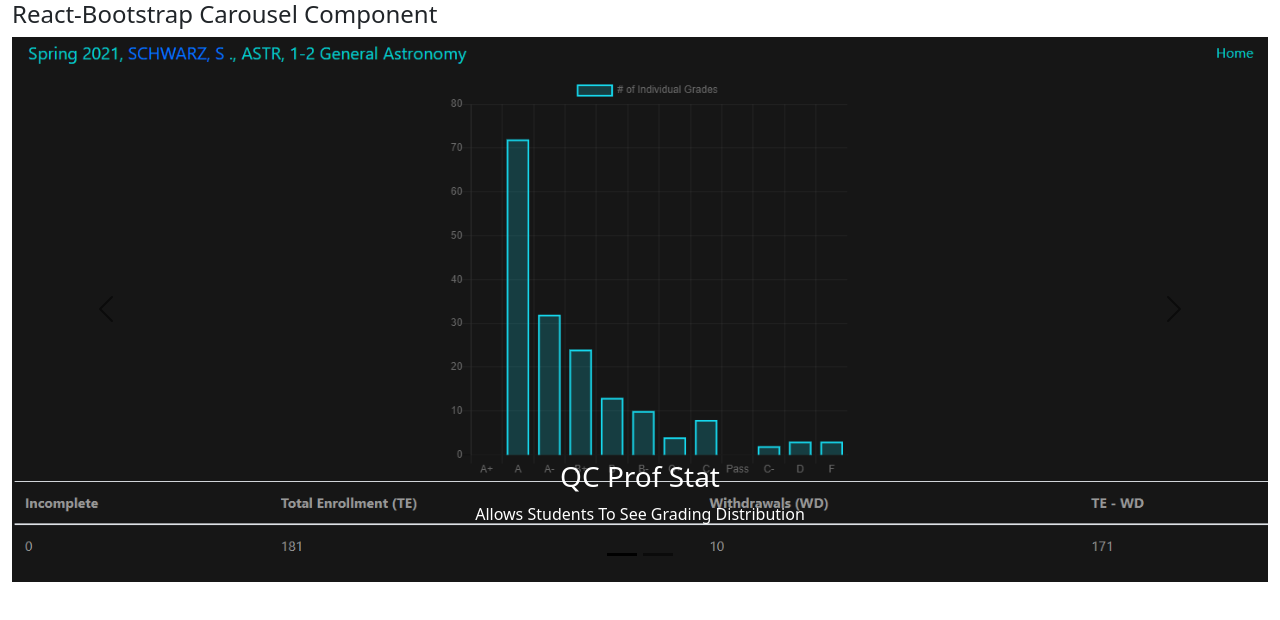
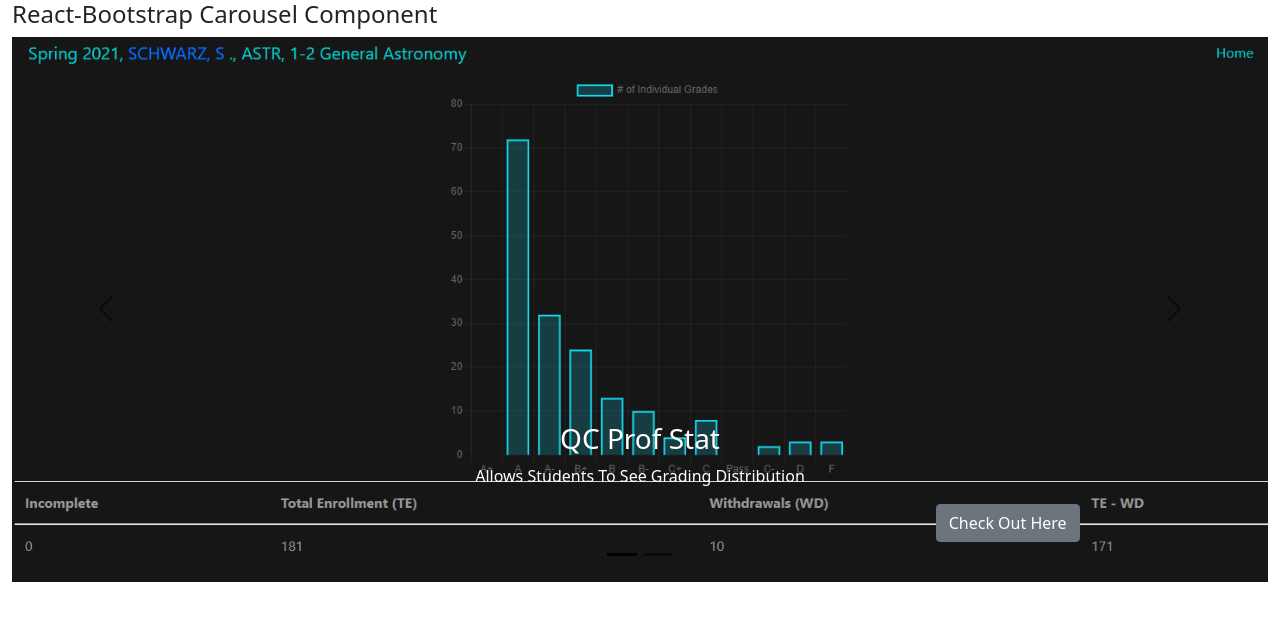
Before and after one commit to JustSch/JustSch.github.io, a React (Create React App) app: page /#/ in a window 1280 px wide. Shown: the top 620 px of the page. Built offline with nearby package versions, Linux system fonts and the light colour scheme.

Commit message:
added buttons

```diff
--- a/package.json
+++ b/package.json
@@ -15,7 +15,7 @@
   },
   "scripts": {
     "predeploy": "npm run build",
-    "deploy": "gh-pages -b master -d build -t true",
+    "deploy": "gh-pages -d build -t true",
     "start": "react-scripts start",
     "build": "react-scripts build",
     "eject": "react-scripts eject"
--- a/src/Home.js
+++ b/src/Home.js
@@ -1,6 +1,7 @@
 import Container from "react-bootstrap/Container";
 import Carousel from "react-bootstrap/Carousel";
 import './home.css'
+import Button from "react-bootstrap/Button";
 const Home = () => {
     return (
         <Container fluid>
@@ -15,6 +16,7 @@ const Home = () => {
                     <Carousel.Caption>
                         <h3 class="qc">QC Prof Stat</h3>
                         <p class="qc">Allows Students To See Grading Distribution</p>
+                        <Button variant="secondary" className="float-end" href="https://qc-prof-stat.herokuapp.com">Check Out Here</Button>
                     </Carousel.Caption>
                 </Carousel.Item>
                 <Carousel.Item interval={1500}>
@@ -24,8 +26,9 @@ const Home = () => {
                         alt="Two"
                     />
                     <Carousel.Caption>
-                        <h3>Label for second slide</h3>
-                        <p>Sample Text for Image Two</p>
+                        <h3>Social Media Clone</h3>
+                        <p>Clone Of A Social Media Website</p>
+                        <Button variant="secondary" className="float-end" href="https://github.com/JustSch/SocialMediaClone">Check Out Here</Button>
                     </Carousel.Caption>
                 </Carousel.Item>
             </Carousel>
```
